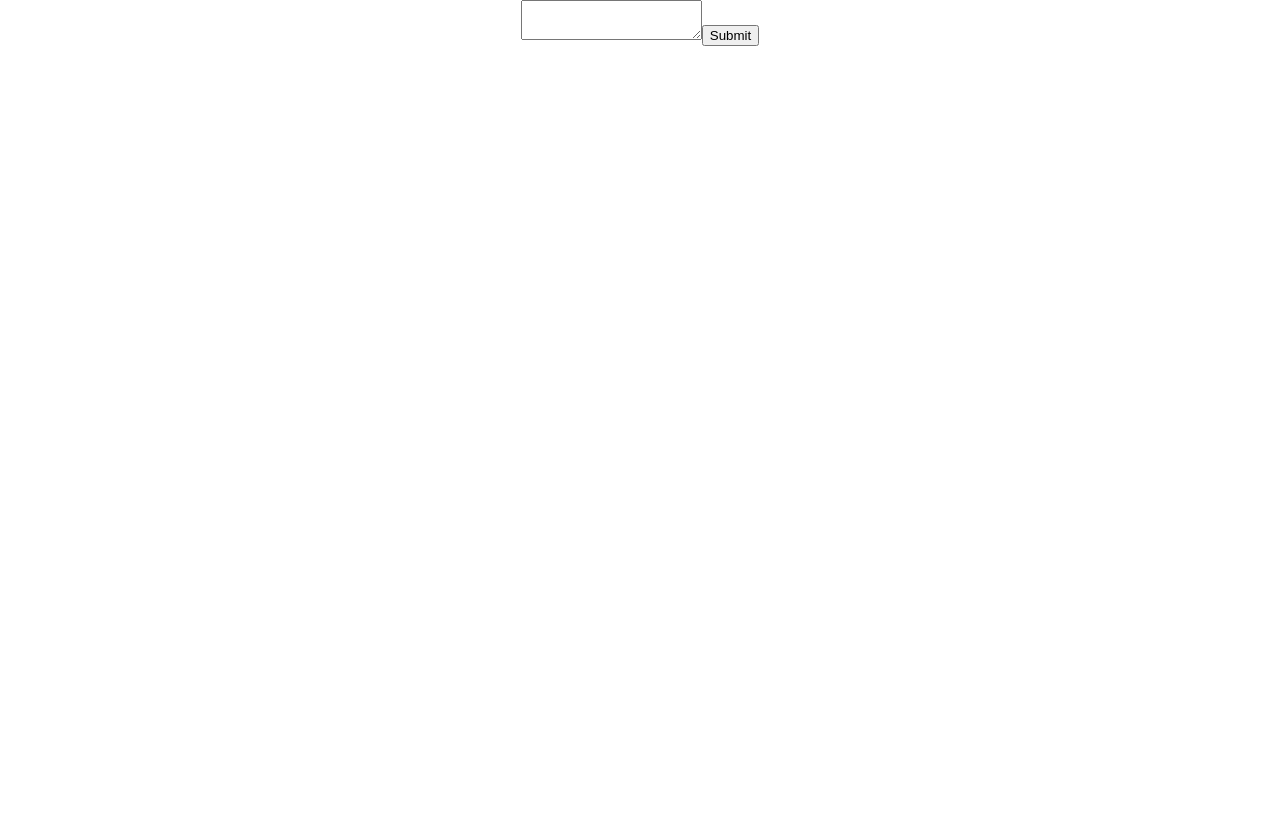
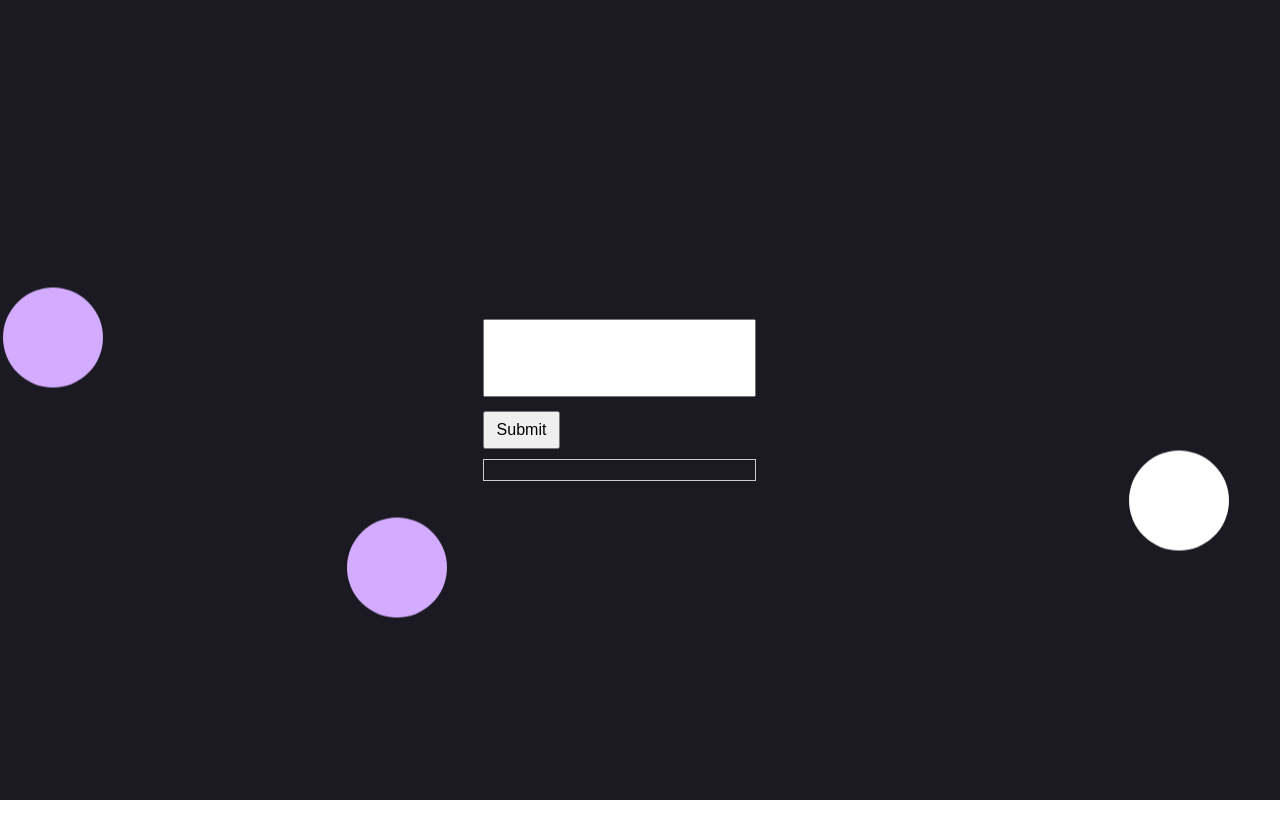
Before and after one commit to saoriu/saoriuchida, a React (Create React App) app in the folder saori-portfolio/: page / in a window 1280 px wide. Shown: the top 838 px of the page. After the commit the page ends 800 px from the top, so only its background shows below. Built offline with nearby package versions, Linux system fonts and the light colour scheme.

Commit message:
background stylings

```diff
--- a/saori-portfolio/src/AnimatedBackground.js
+++ b/saori-portfolio/src/AnimatedBackground.js
@@ -1,56 +1,36 @@
-// src/AnimatedBackground.js
-import React, { useState } from 'react';
-import { useSpring, animated } from 'react-spring';
+import React from 'react';
 
-const AnimatedCircle = ({ x, y }) => {
-  const animationProps = useSpring({
-    from: { opacity: 1, scale: 0 },
-    to: { opacity: 0, scale: 1 },
-    config: {
-      tension: 200,
-      friction: 5,
-      duration: 3000,
-    },
-    onRest: () => {},
-  });
+const colors = ["#d4acff", "#7ab8ff", "#ffffff"];
 
-  return (
-    <animated.div
-      style={{
-        position: 'absolute',
-        top: y,
-        left: x,
-        width: '50px',
-        height: '50px',
-        backgroundColor: 'lightblue',
-        borderRadius: '50%',
-        transform: animationProps.scale.interpolate(scale => `scale(${scale})`),
-        opacity: animationProps.opacity,
-      }}
-    />
-  );
-};
+function getRandomColor() {
+  return colors[Math.floor(Math.random() * colors.length)];
+}
 
-const AnimatedBackground = () => {
-  const [circles, setCircles] = useState([]);
+function getRandomPosition() {
+    return {
+      left: `${Math.random() * 100}vw`,
+      top: `${Math.random() * 100}vh`
+    };
+  }
 
-  const addCircle = (x, y) => {
-    setCircles([...circles, { x, y }]);
-    setTimeout(() => {
-      setCircles(c => c.slice(1)); // Remove the circle after some time
-    }, 3000);
-  };
+  function AnimatedBackground() {
+    return (
+      <div>
+        {colors.map((_, index) => (
+          <div
+            key={index}
+            className="wedge"
+            style={{
+              ...getRandomPosition(),
+              backgroundColor: getRandomColor(),
+              width: '100px',
+              height: '100px'
+            }}
+          />
+        ))}
+      </div>
+    );
+  }
 
-  return (
-    <div
-      style={{ position: 'relative', width: '100vw', height: '100vh' }}
-      onClick={(e) => addCircle(e.clientX, e.clientY)}
-    >
-      {circles.map((circle, index) => (
-        <AnimatedCircle key={index} x={circle.x} y={circle.y} />
-      ))}
-    </div>
-  );
-};
 
 export default AnimatedBackground;
--- a/saori-portfolio/src/App.css
+++ b/saori-portfolio/src/App.css
@@ -1,11 +1,63 @@
 .App {
-  text-align: center;
+  position: relative;
+  width: 100vw;
+  height: 100vh;
+  overflow: hidden;
+  background-color: rgb(27 26 34);
 }
 
-.App-logo {
-  height: 40vmin;
-  pointer-events: none;
+.openai-container {
+  position: absolute;
+  top: 0;
+  left: 0;
+  z-index: 10;
+  width: 100%;
+  height: 100%;
+  display: flex;
+  align-items: center;
+  justify-content: center;
+  flex-direction: column;
 }
+
+#prompt {
+  width: 80%;
+  padding: 10px;
+  margin-bottom: 10px;
+  font-size: 16px;
+  resize: none;
+}
+
+button {
+  padding: 8px 12px;
+  font-size: 16px;
+  cursor: pointer;
+}
+
+.openai-response {
+  margin-top: 10px;
+  width: 80%;
+  padding: 10px;
+  border: 1px solid #ccc;
+}
+
+@keyframes float {
+  0% {
+    transform: translateY(0);
+  }
+  50% {
+    transform: translateY(-10px);
+  }
+  100% {
+    transform: translateY(0);
+  }
+}
+
+.wedge {
+  animation: float 3s infinite;
+  position: absolute;
+  border-radius: 50%;
+}
+
 
 @media (prefers-reduced-motion: no-preference) {
   .App-logo {
--- a/saori-portfolio/src/App.js
+++ b/saori-portfolio/src/App.js
@@ -1,15 +1,15 @@
-// src/App.js
 import React from 'react';
 import './App.css';
 import OpenAiForm from './OpenAiForm';
 import AnimatedBackground from './AnimatedBackground';
 
-
 function App() {
   return (
     <div className="App">
-      <OpenAiForm />
       <AnimatedBackground />
+      <div className="openai-container">
+        <OpenAiForm />
+      </div>
     </div>
   );
 }
```
